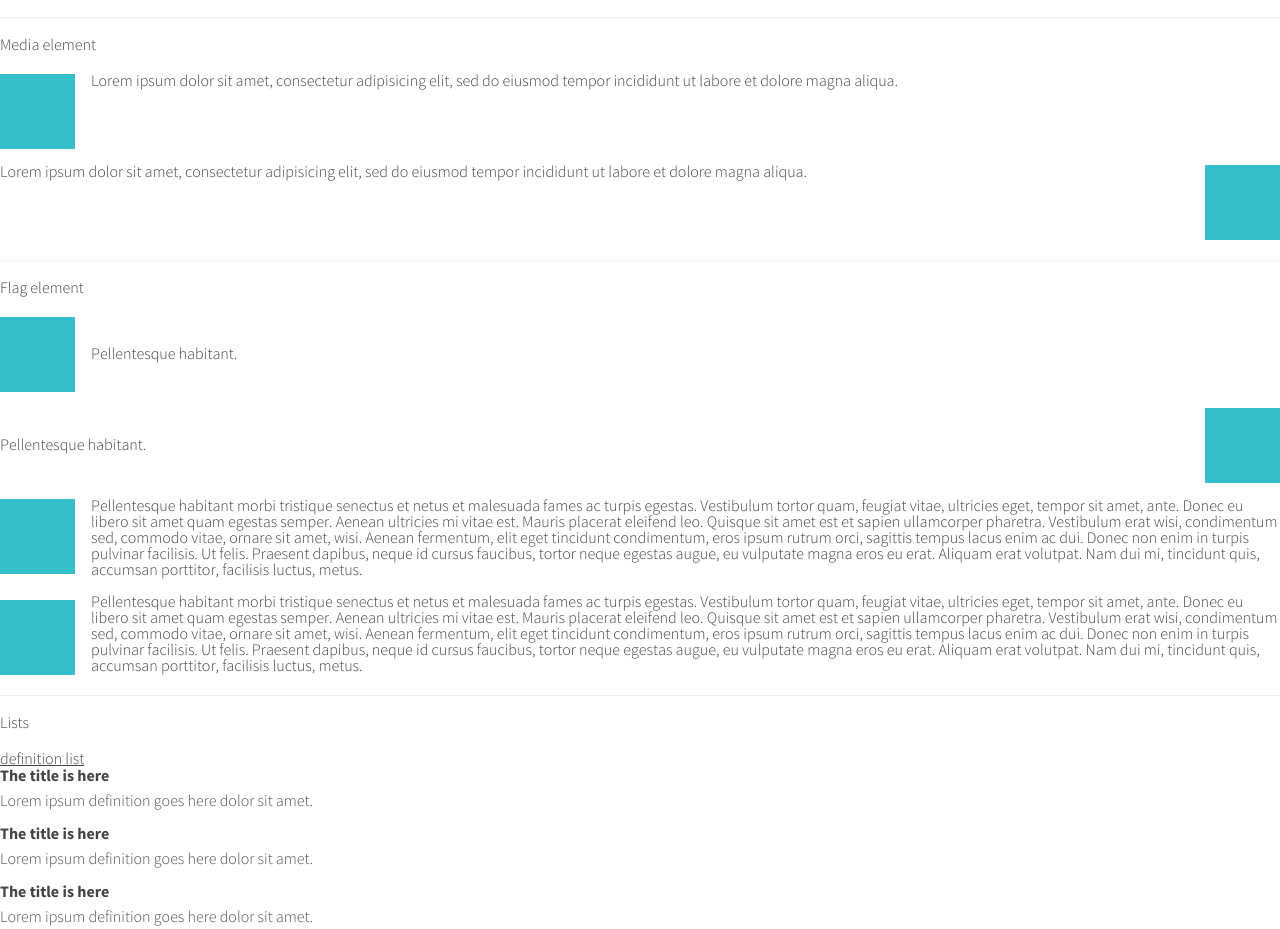
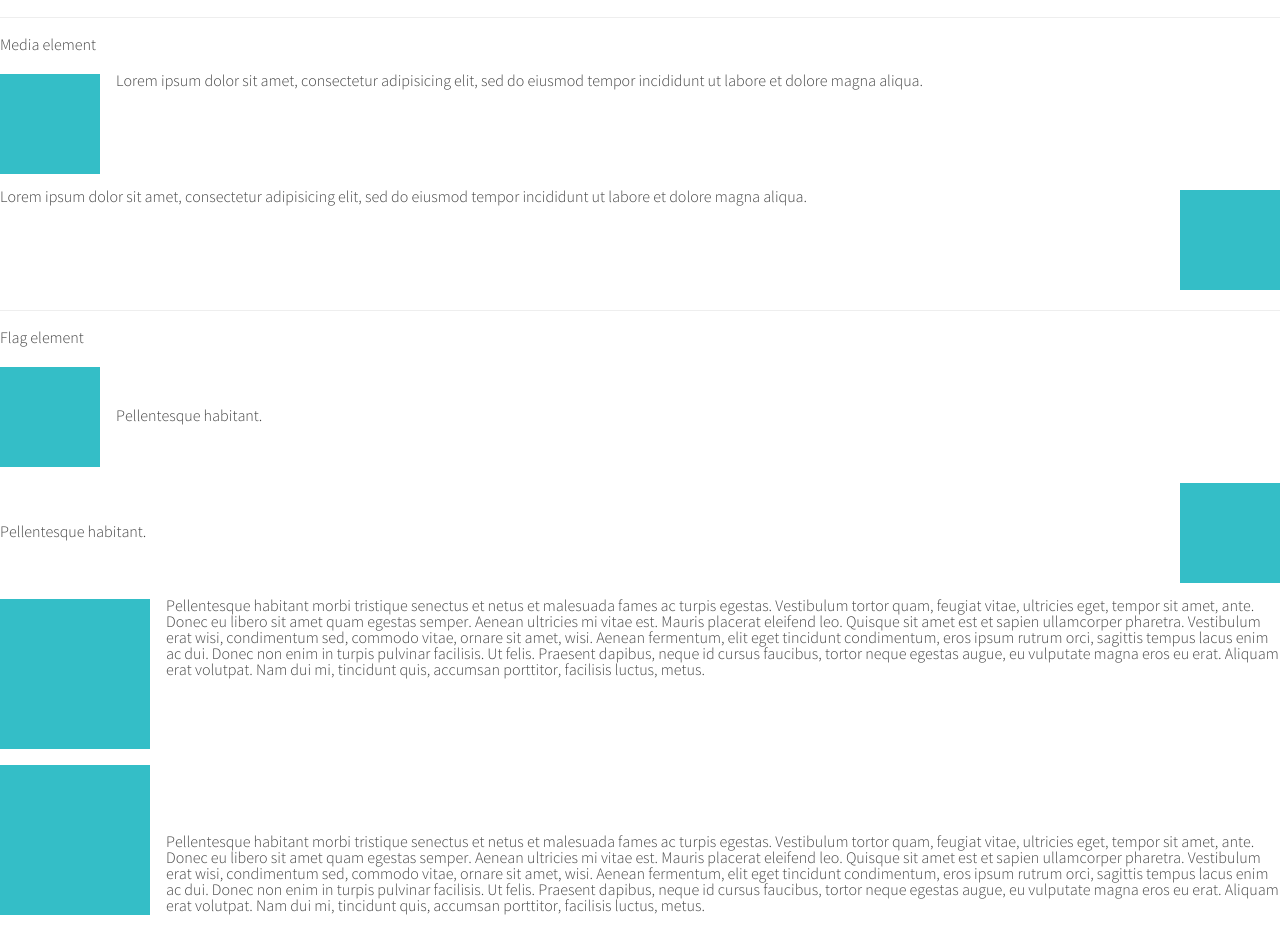
Before and after one commit to humidair1999/nuclide-molecules, a plain HTML site: page index.html in a window 1280 px wide. Shown: the part 555-1484 px from the top of the page. Drawn offline with Linux system fonts and the light colour scheme.

Commit message:
bump up image size on media and flag elements

```diff
--- a/index.html
+++ b/index.html
@@ -67,7 +67,7 @@
 
         <div class="media">
             <div class="media__img">
-                <img src="img/placeholder.gif" alt="" style="width: 75px; height: 75px;">
+                <img src="img/placeholder.gif" alt="" style="width: 100px; height: 100px;">
             </div>
             <p class="media__body">Lorem ipsum dolor sit amet, consectetur adipisicing elit, sed do eiusmod tempor incididunt ut labore et dolore magna aliqua.</p>
         </div>
@@ -76,7 +76,7 @@
 
         <div class="media media--rev mb-lg">
             <div class="media__img">
-                <img src="img/placeholder.gif" alt="" style="width: 75px; height: 75px;">
+                <img src="img/placeholder.gif" alt="" style="width: 100px; height: 100px;">
             </div>
             <p class="media__body">Lorem ipsum dolor sit amet, consectetur adipisicing elit, sed do eiusmod tempor incididunt ut labore et dolore magna aliqua.</p>
         </div>
@@ -87,7 +87,7 @@
 
         <div class="flag">
             <div class="flag__image">
-                <img src="img/placeholder.gif" alt="" style="width: 75px; height: 75px;">
+                <img src="img/placeholder.gif" alt="" style="width: 100px; height: 100px;">
             </div>
             <div class="flag__body">
                 <p>Pellentesque habitant.</p>
@@ -101,7 +101,7 @@
                 <p>Pellentesque habitant.</p>
             </div>
             <div class="flag__image">
-                <img src="img/placeholder.gif" alt="" style="width: 75px; height: 75px;">
+                <img src="img/placeholder.gif" alt="" style="width: 100px; height: 100px;">
             </div>
         </div>
 
@@ -109,7 +109,7 @@
 
         <div class="flag flag--top">
             <div class="flag__image">
-                <img src="img/placeholder.gif" alt="" style="width: 75px; height: 75px;">
+                <img src="img/placeholder.gif" alt="" style="width: 150px; height: 150px;">
             </div>
             <div class="flag__body">
                 <p>Pellentesque habitant morbi tristique senectus et netus et malesuada fames ac turpis egestas. Vestibulum tortor quam, feugiat vitae, ultricies eget, tempor sit amet, ante. Donec eu libero sit amet quam egestas semper. Aenean ultricies mi vitae est. Mauris placerat eleifend leo. Quisque sit amet est et sapien ullamcorper pharetra. Vestibulum erat wisi, condimentum sed, commodo vitae, ornare sit amet, wisi. Aenean fermentum, elit eget tincidunt condimentum, eros ipsum rutrum orci, sagittis tempus lacus enim ac dui. Donec non enim in turpis pulvinar facilisis. Ut felis. Praesent dapibus, neque id cursus faucibus, tortor neque egestas augue, eu vulputate magna eros eu erat. Aliquam erat volutpat. Nam dui mi, tincidunt quis, accumsan porttitor, facilisis luctus, metus.</p>
@@ -120,7 +120,7 @@
 
         <div class="flag flag--bottom mb-lg">
             <div class="flag__image">
-                <img src="img/placeholder.gif" alt="" style="width: 75px; height: 75px;">
+                <img src="img/placeholder.gif" alt="" style="width: 150px; height: 150px;">
             </div>
             <div class="flag__body">
                 <p>Pellentesque habitant morbi tristique senectus et netus et malesuada fames ac turpis egestas. Vestibulum tortor quam, feugiat vitae, ultricies eget, tempor sit amet, ante. Donec eu libero sit amet quam egestas semper. Aenean ultricies mi vitae est. Mauris placerat eleifend leo. Quisque sit amet est et sapien ullamcorper pharetra. Vestibulum erat wisi, condimentum sed, commodo vitae, ornare sit amet, wisi. Aenean fermentum, elit eget tincidunt condimentum, eros ipsum rutrum orci, sagittis tempus lacus enim ac dui. Donec non enim in turpis pulvinar facilisis. Ut felis. Praesent dapibus, neque id cursus faucibus, tortor neque egestas augue, eu vulputate magna eros eu erat. Aliquam erat volutpat. Nam dui mi, tincidunt quis, accumsan porttitor, facilisis luctus, metus.</p>
```
